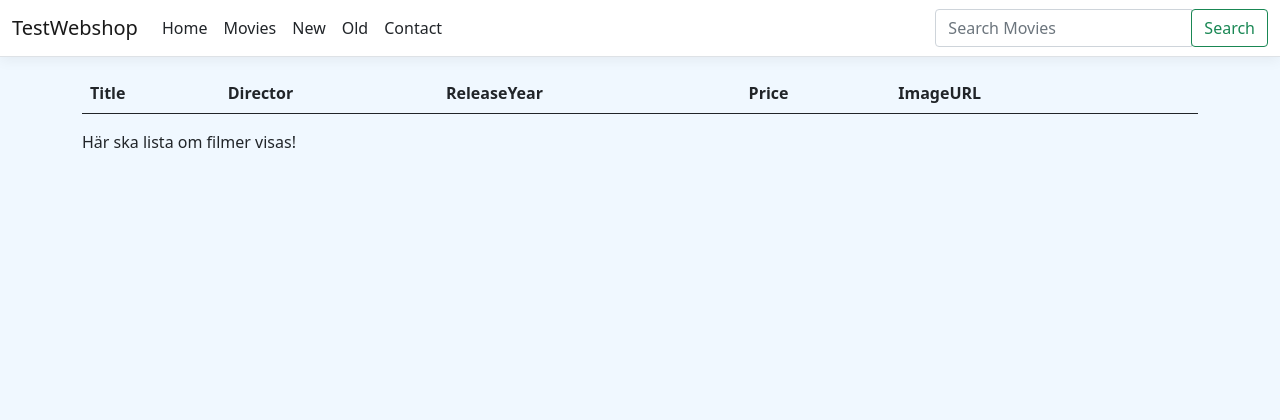
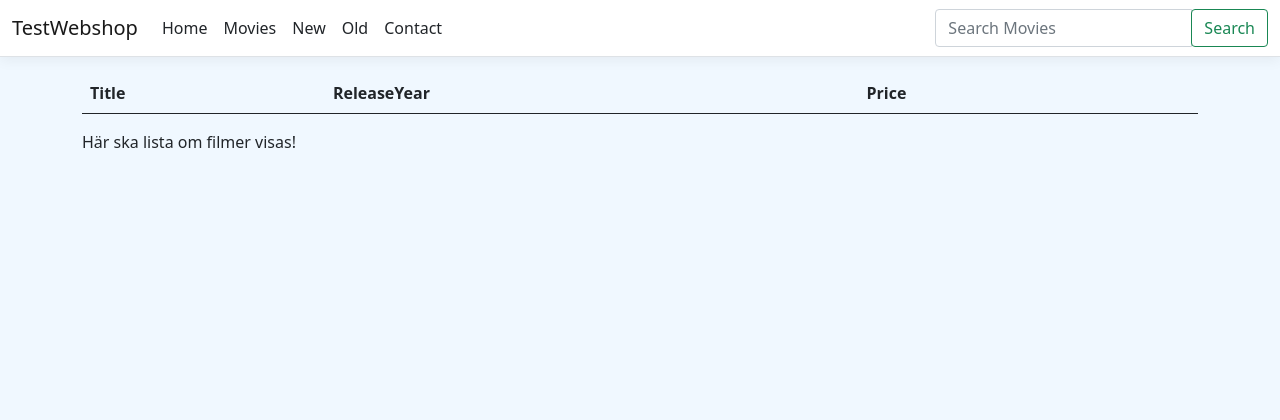
Before and after one commit to Gr-23-03/VioletVideoRepo, an ASP.NET Core app: template TestWebshop/Views/Shared/NewestOldestMoviesPartial.cshtml in a window 1280 px wide. Shown: the top 420 px of the page. Run offline with ASP.NET Core 8, Linux system fonts and the light colour scheme; the template is opened without the code that fills it, so the values that code supplies are empty; style sheets or scripts are compiled from the project's sources.

Commit message:
Only pull request merged.

```diff
--- a/TestWebshop/Views/Shared/NewestOldestMoviesPartial.cshtml
+++ b/TestWebshop/Views/Shared/NewestOldestMoviesPartial.cshtml
@@ -7,16 +7,10 @@
                 @Html.DisplayNameFor(model => model[0].Title)
             </th>
             <th>
-                @Html.DisplayNameFor(model => model[0].Director)
-            </th>
-            <th>
                 @Html.DisplayNameFor(model => model[0].ReleaseYear)
             </th>
             <th>
                 @Html.DisplayNameFor(model => model[0].Price)
-            </th>
-            <th>
-                @Html.DisplayNameFor(model => model[0].ImageURL)
             </th>
             <th></th>
         </tr>
@@ -28,19 +22,16 @@
         {
             <tr>
                 <td>
-                    @Html.DisplayFor(modelItem => item.Title)
+                    <img src="@item.ImageURL" alt="Poster for the movie @item.Title" style="width: 50px">
                 </td>
                 <td>
-                    @Html.DisplayFor(modelItem => item.Director)
+                    @Html.DisplayFor(modelItem => item.Title)
                 </td>
                 <td>
                     @Html.DisplayFor(modelItem => item.ReleaseYear)
                 </td>
                 <td>
                     @Html.DisplayFor(modelItem => item.Price)
-                </td>
-                <td>
-                    <img src="@item.ImageURL" alt="Poster for the movie @item.Title" style="width: 50px">
                 </td>
             </tr>
         }
```
Also changed, not shown: TestWebshop/Views/Shared/CarouselPartial.cshtml (+8 -7 lines).
